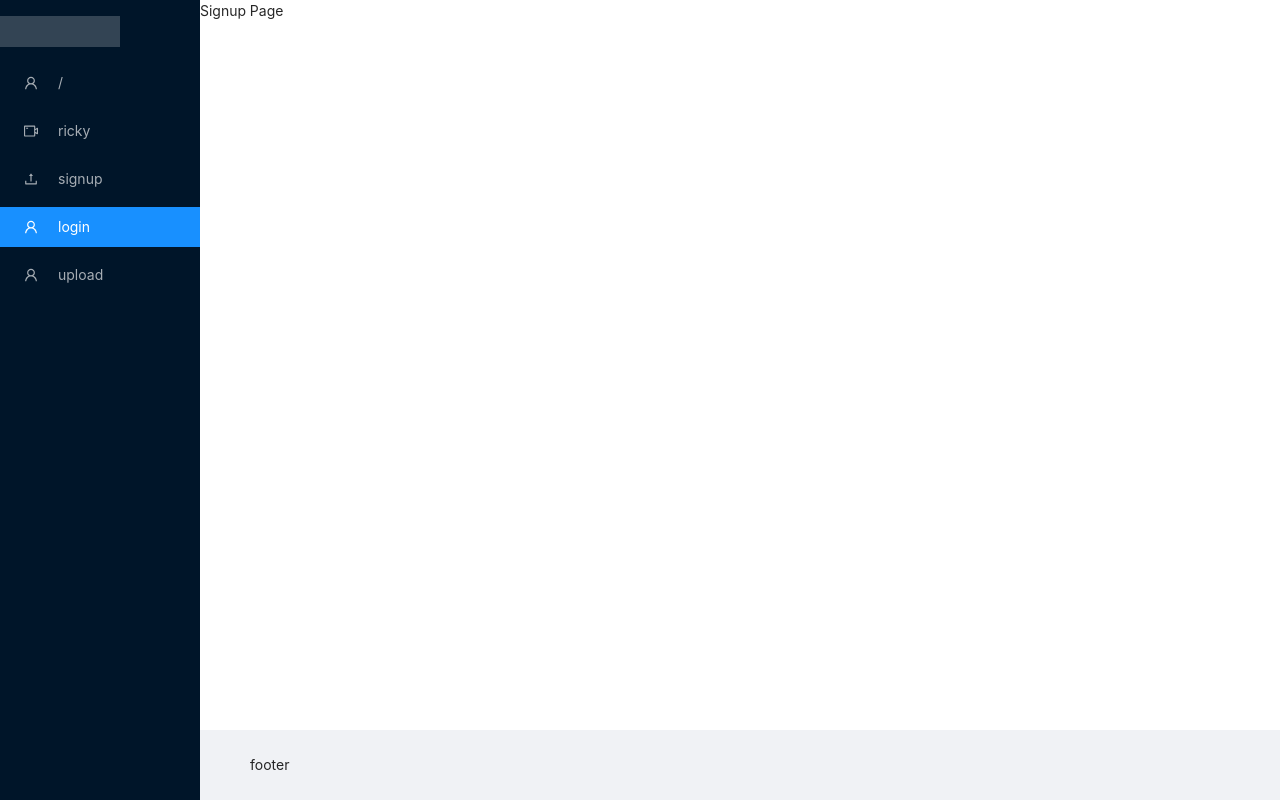
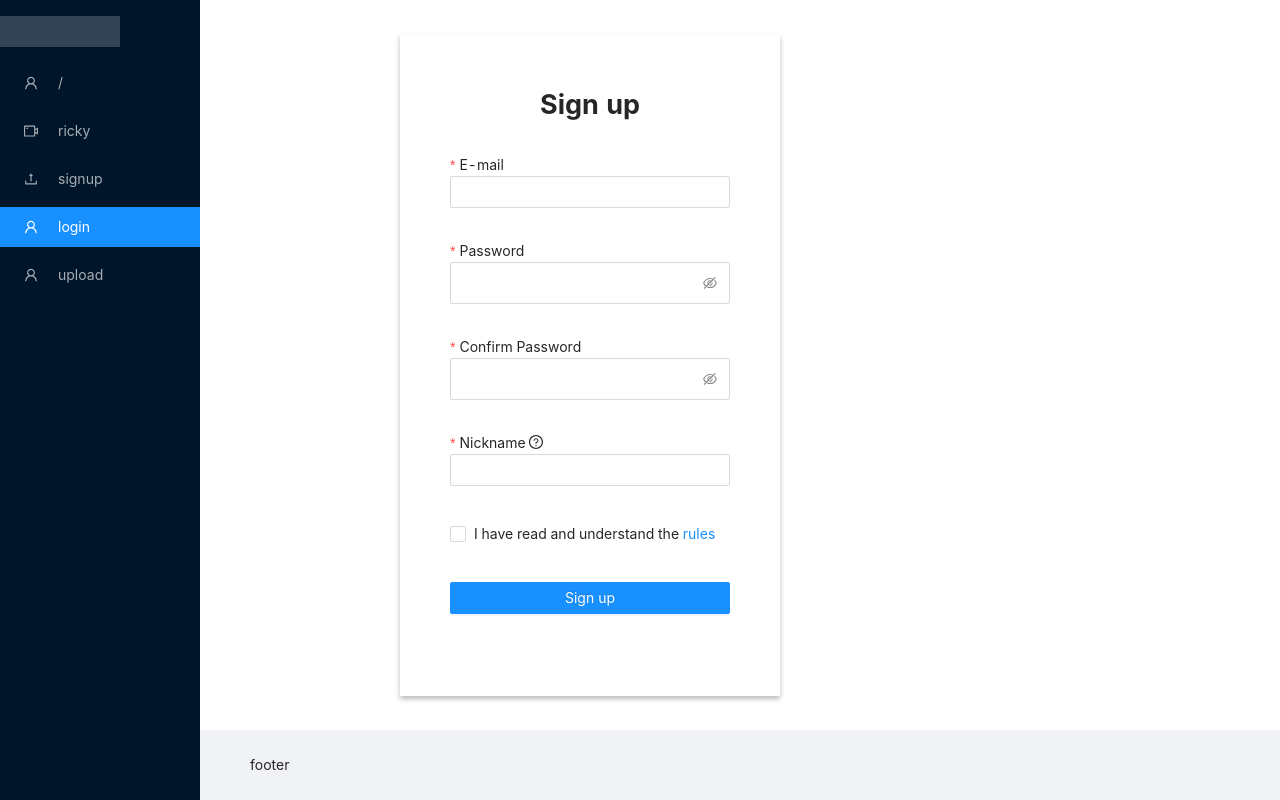
Before and after one commit to rickywid/next-antd, a Next.js app: page /signup in a window 1280 px wide. Built offline with nearby package versions, Linux system fonts and the light colour scheme.

Commit message:
create signup page UI

```diff
--- a/pages/signup/index.tsx
+++ b/pages/signup/index.tsx
@@ -1,23 +1,173 @@
 import React, { useEffect } from 'react';
 import Head from 'next/head';
+import './signup.less';
+import {
+  Form,
+  Input,
+  Tooltip,
+  Checkbox,
+  Button,
+} from 'antd';
+import { QuestionCircleOutlined } from '@ant-design/icons';
 import Layout from '../../components/layout';
-import styles from './signup.module.css';
+
+const formItemLayout = {
+  labelCol: {
+    xs: {
+      span: 24,
+    },
+    sm: {
+      span: 8,
+    },
+  },
+  wrapperCol: {
+    xs: {
+      span: 24,
+    },
+    sm: {
+      span: 16,
+    },
+  },
+};
+const tailFormItemLayout = {
+  wrapperCol: {
+    xs: {
+      span: 24,
+      offset: 0,
+    },
+    sm: {
+      span: 16,
+      offset: 8,
+    },
+  },
+};
 
 const SignUp:React.FunctionComponent = () => {
+  const [form] = Form.useForm();
+
+  const onFinish = (values) => {
+    console.log('Received values of form: ', values);
+  };
+
   useEffect(() => {
     console.log('signup mounted');
   });
 
   return (
     <Layout>
-      <div className={styles.container}>
-        <Head>
-          <title>SignUp</title>
-          <link rel="icon" href="/favicon.ico" />
-        </Head>
-        <main>
-          Signup Page
-        </main>
+      <div className="container">
+        <div className="content">
+          <Head>
+            <title>Sign up</title>
+            <link rel="icon" href="/favicon.ico" />
+          </Head>
+          <strong className="signup-title">Sign up</strong>
+          <Form
+            form={form}
+            name="register"
+            onFinish={onFinish}
+            layout="vertical"
+            scrollToFirstError
+          >
+            <Form.Item
+              name="email"
+              label="E-mail"
+              rules={[
+                {
+                  type: 'email',
+                  message: 'The input is not valid E-mail!',
+                },
+                {
+                  required: true,
+                  message: 'Please input your E-mail!',
+                },
+              ]}
+            >
+              <Input />
+            </Form.Item>
+
+            <Form.Item
+              name="password"
+              label="Password"
+              rules={[
+                {
+                  required: true,
+                  message: 'Please input your password!',
+                },
+              ]}
+              hasFeedback
+            >
+              <Input.Password />
+            </Form.Item>
+
+            <Form.Item
+              name="confirm"
+              label="Confirm Password"
+              dependencies={['password']}
+              hasFeedback
+              rules={[
+                {
+                  required: true,
+                  message: 'Please confirm your password!',
+                },
+                ({ getFieldValue }) => ({
+                  validator(rule, value) {
+                    if (!value || getFieldValue('password') === value) {
+                      return Promise.resolve();
+                    }
+
+                    return Promise.reject('The two passwords that you entered do not match!');
+                  },
+                }),
+              ]}
+            >
+              <Input.Password />
+            </Form.Item>
+
+            <Form.Item
+              name="nickname"
+              label={
+                (
+                  <span>
+                    Nickname&nbsp;
+                    <Tooltip title="What do you want others to call you?">
+                      <QuestionCircleOutlined />
+                    </Tooltip>
+                  </span>
+                  )
+              }
+              rules={[
+                {
+                  required: true,
+                  message: 'Please input your nickname!',
+                  whitespace: true,
+                },
+              ]}
+            >
+              <Input />
+            </Form.Item>
+
+            <Form.Item
+              name="agreement"
+              valuePropName="checked"
+              rules={[
+                {
+                  validator: (_, value) => (value ? Promise.resolve() : Promise.reject('Should accept agreement')),
+                },
+              ]}
+            >
+              <Checkbox>
+                I have read and understand the
+                <a href="/terms"> rules</a>
+              </Checkbox>
+            </Form.Item>
+            <Form.Item>
+              <Button type="primary" htmlType="submit" className="form-signup-button">
+                Sign up
+              </Button>
+            </Form.Item>
+          </Form>
+        </div>
       </div>
     </Layout>
   );
--- /dev/null
+++ b/pages/signup/signup.less
@@ -0,0 +1,22 @@
+.container {
+    display: flex;
+    min-height: 100%;
+    position: relative;
+  }
+.content {
+  position: absolute;
+  left: 200px;
+  width: 380px;
+  align-self: center;
+  box-shadow: 0px 3px 5px 0px rgba(0,0,0,0.27);
+  padding: 50px;
+}
+.signup-title {
+  font-size: 27px;
+  display: block;
+  text-align: center;
+  margin-bottom: 27px;
+}
+.form-signup-button {
+    width: 100%;
+}
--- a/styles/global.less
+++ b/styles/global.less
@@ -4,6 +4,11 @@ Global CSS styles
 https://nextjs.org/learn/basics/assets-metadata-css/global-styles
 */
 
+
 .ant-layout {
     background: none !important;
 }
+
+.ant-form-vertical .ant-form-item-label {
+    padding: 0 !important;
+}
```
Also changed, not shown: pages/signup/signup.module.css (deleted).
